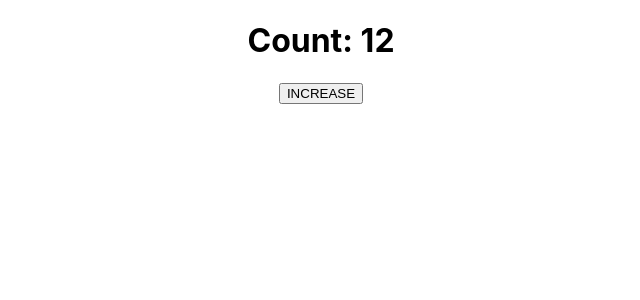
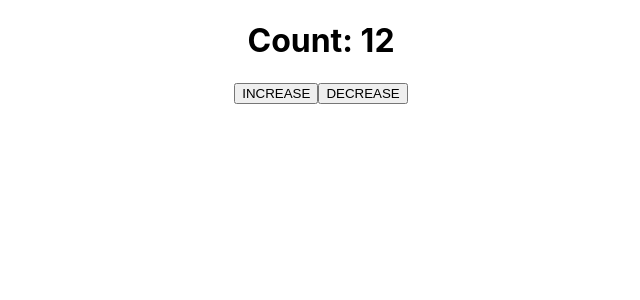
Before and after one commit to mdraselmiah95/react-core-two, a React (Create React App) app: page / in a window 1280 px wide. Shown: the top 300 px of the page, without its empty margins (319-959 px from the left). Built offline with nearby package versions, Linux system fonts and the light colour scheme.

Commit message:
WIP React core cencept two

```diff
--- a/src/App.js
+++ b/src/App.js
@@ -11,16 +11,21 @@ function App() {
 
 function Counter() {
   const [count, setCount] = useState(12);
-  const handleCount = () => {
+  const handleIncrease = () => {
     // const newCount = count + 1;
     setCount(count + 1);
+  };
+  const handleDecrease = () => {
+    // const newCount = count + 1;
+    setCount(count - 1);
   };
 
   // console.log(count, setCount);
   return (
     <div>
       <h1>Count: {count}</h1>
-      <button onClick={handleCount}>INCREASE</button>
+      <button onClick={handleIncrease}>INCREASE</button>
+      <button onClick={handleDecrease}>DECREASE</button>
     </div>
   );
 }
```
